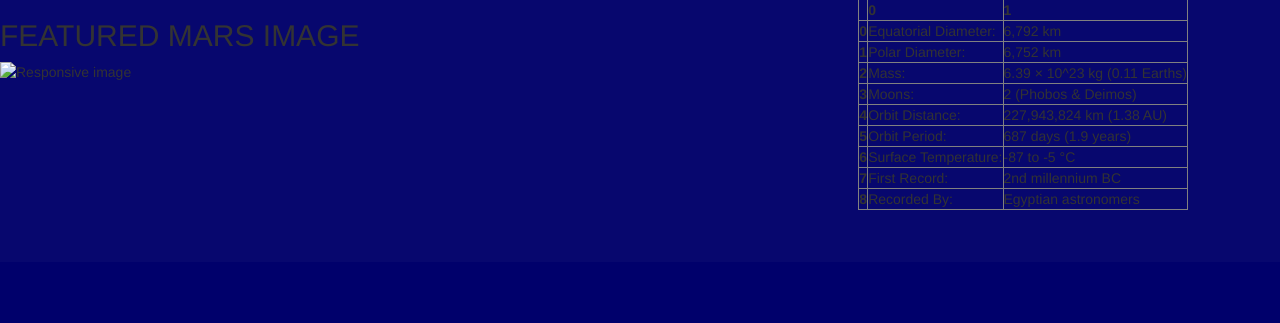
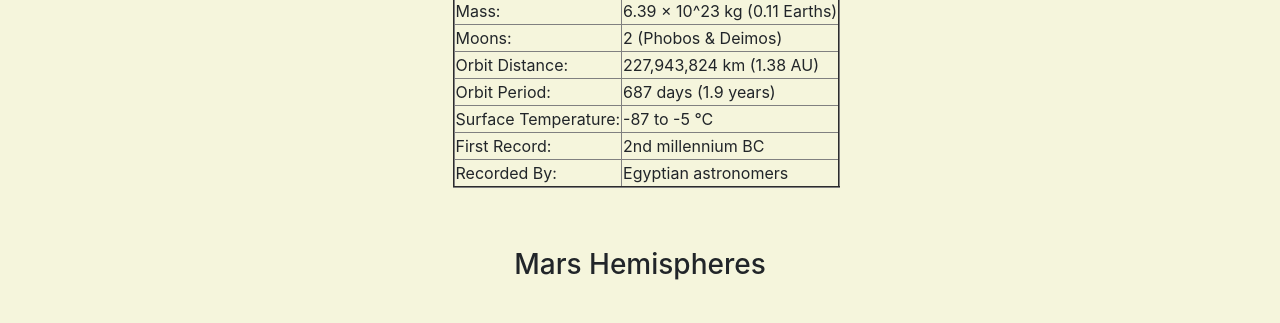
Before and after one commit to EMENGH/web-scraping-challenge, a Flask app: template Missions_to_Mars/templates/index.html in a window 1280 px wide. Shown: the part 538-861 px from the top of the page. Before the commit the page ends 748 px from the top, so only its background shows below. Run offline with Flask 2, Linux system fonts and the light colour scheme; the template is opened without the code that fills it, so the values that code supplies are empty; some libraries are stand-ins or nearby versions.

Commit message:
Update index.html

```diff
--- a/Missions_to_Mars/templates/index.html
+++ b/Missions_to_Mars/templates/index.html
@@ -5,16 +5,18 @@
   <meta name="viewport" content="width=device-width, initial-scale=1.0">
   <meta http-equiv="X-UA-Compatible" content="ie=edge">
   <title>Mars Facts</title>
-  <link rel="stylesheet" href="https://maxcdn.bootstrapcdn.com/bootstrap/3.3.7/css/bootstrap.min.css">
-  <link rel="stylesheet" href="../static/styles.css">
+  <link rel="stylesheet" href="https://maxcdn.bootstrapcdn.com/bootstrap/4.0.0/css/bootstrap.min.css" integrity="sha384-Gn5384xqQ1aoWXA+058RXPxPg6fy4IWvTNh0E263XmFcJlSAwiGgFAW/dAiS6JXm"
+        crossorigin="anonymous">
+  <link rel="stylesheet" href="style.css">
+  <!-- <link rel="stylesheet" href="../static/styles.css"> -->
 </head>
-
+<div class="page-container" style="background-color: beige;">
 <header class="header-container">
-    <div class="container style="background-color: grey;" style="color:black;">
-      <div class="row h-100 align-items-center">
+    <div class="head-container">
+      <div class="row h-75 align-items-center">
         <div class="col-12 text-center"  id="vpadding">
-          <h1 class="font-weight-light" style="color:blue">MISSION TO MARS</h1>
-          <p><a class="btn btn-primary btn-lg" style="background-color:rgb(7,7,58); border: 0px;"
+          <h1 class="font-weight-light" style="color:black">MISSION TO MARS</h1>
+          <p><a class="btn btn-primary btn-lg" style="background-color:rgb(2, 2, 22); border: 25px;"
                  href="http://127.0.0.1:5000/scrape" role="button">Scrape New Data</a></p>
         </div>
       </div>
@@ -25,110 +27,113 @@
 
  <!-- Mars latest News -->
   <div class="container-fluid">
-    <div class="row" style="background-color: grey;" style="color:black;">
+    <div class="row" style="background-color:lightgray;" style="color:black;">
 
-      <div class="col-md-6" style="padding:20px;">
-        <h2>Latest Mars News:</h2>
+      <div class="col-md-12" style="padding:20px; align-items: center;">
+        <h2>Latest Mars News</h2>
         <h3>{{mars_dictionary.latest_news_title}}</h3>
-        <p>{{mars_dictionary.latest_news_p}}</p>
-      </div>
-      </div>
-
-      <div class="col-md-6 text-center">
-        <img src="../static/news.png" style="width: 300px; height: 300px;">
+        <p>{{mars_dictionary.latest_news_parag}}</p>
       </div>
     </div>
   </div>
 
   <!-- Mars JPL featured image -->
 
+  <div class="container-fluid">
     <div class="row">
-    <div class="col-md-8">
-      <h2>FEATURED MARS IMAGE</h2>
+      <div class="col-md-12">
+         <!-- <h2>Featured Mars Image</h2> -->
+         <h3 style="text-align: center; padding:20px; margin:20px;">Featured Mars Image</h3>
          <img src="{{mars_dictionary.JPL_featured_image}}" class="img-responsive"
-        alt="Responsive image">
+              alt="Responsive image" style="max-width:50%; margin-left:25%">
+      </div>
+    </div>
   </div>
 
-
-
-
-
-
-
-  <!-- Mars Facts table
-  <div class="container-fluid" style=background-color:rgb(7,7,58)>
-    <div class="row" style="background-color:whitesmoke;">
-      <div class="col-md-6" style="margin: 20px;">
-        <h2>MARS DATA</h2>
-        <p>{{ mars_dictionary.mars_facts_table|safe }}</p>
-      </div>
-    </div>
-  </div>  -->
-
-  <table border="1" class="dataframe">
+  <!-- Mars Facts table -->
+  <div class="table-container" style="align-items:center;">
+  <div class="container-fluid">
+    <div class="row">
+      <div class="col-md-12" style="align-content: center;">
+        <!-- <h2> Mars Data Facts</h2> -->
+        <h3 style="text-align: center; padding-top: 30px; margin-top: 30px;">Mars Data Facts</h3>
+        <table border="2" class="dataframe" style="margin-left:35%;">
            <thead>
-      <tr style="text-align: right;">
+              <tr style="text-align:right;">
                  <th></th>
-        <th>0</th>
-        <th>1</th>
+                 <th>Value</th>
               </tr>
            </thead>
            <tbody>
               <tr>
-        <th>0</th>
                 <td>Equatorial Diameter:</td>
                 <td>6,792 km</td>
               </tr>
               <tr>
-        <th>1</th>
                 <td>Polar Diameter:</td>
                 <td>6,752 km</td>
               </tr>
               <tr>
-        <th>2</th>
                 <td>Mass:</td>
                 <td>6.39 × 10^23 kg (0.11 Earths)</td>
               </tr>
               <tr>
-        <th>3</th>
                 <td>Moons:</td>
                 <td>2 (Phobos &amp; Deimos)</td>
               </tr>
               <tr>
-        <th>4</th>
                 <td>Orbit Distance:</td>
                 <td>227,943,824 km (1.38 AU)</td>
               </tr>
               <tr>
-        <th>5</th>
                 <td>Orbit Period:</td>
                 <td>687 days (1.9 years)</td>
               </tr>
               <tr>
-        <th>6</th>
                 <td>Surface Temperature:</td>
                 <td>-87 to -5 °C</td>
               </tr>
               <tr>
-        <th>7</th>
                 <td>First Record:</td>
                 <td>2nd millennium BC</td>
               </tr>
               <tr>
-        <th>8</th>
                 <td>Recorded By:</td>
                 <td>Egyptian astronomers</td>
               </tr>
            </tbody>
         </table>
+     </div>
+    </div>
+  </div>
+  </div>
 
+  <h3 style="text-align: center; padding-top: 30px; margin-top: 30px;">Mars Hemispheres</h3>
+  <div class="card-deck">
+      <hr>
+      <div class="col-md-12">
+          <div class="row">
+              {% for item in mars_dictionary.hemisphere_images %}
+              <div class="col-md-6">
+                  <div class="card text-white bg-dark" style="margin: 30px;">
+                      <img class="card-img-top" src="{{ item.img_url }}" />
+                      <div class="card-body">
+                          <p class="card-text">{{ item.title }}</p>
+                      </div>
+                  </div>
+              </div>
+              {% endfor %}
+          </div>
+      </div>
+  </div><!-- Close main container -->
+  </div>
 
-
-
-
-
-
-
+  <script src="https://code.jquery.com/jquery-3.2.1.slim.min.js" integrity="sha384-KJ3o2DKtIkvYIK3UENzmM7KCkRr/rE9/Qpg6aAZGJwFDMVNA/GpGFF93hXpG5KkN"
+  crossorigin="anonymous"></script>
+  <script src="https://cdnjs.cloudflare.com/ajax/libs/popper.js/1.12.9/umd/popper.min.js" integrity="sha384-ApNbgh9B+Y1QKtv3Rn7W3mgPxhU9K/ScQsAP7hUibX39j7fakFPskvXusvfa0b4Q"
+  crossorigin="anonymous"></script>
+  <script src="https://maxcdn.bootstrapcdn.com/bootstrap/4.0.0/js/bootstrap.min.js" integrity="sha384-JZR6Spejh4U02d8jOt6vLEHfe/JQGiRRSQQxSfFWpi1MquVdAyjUar5+76PVCmYl"
+  crossorigin="anonymous"></script>
 
 </body>
 
```
Lines whose indentation alone changed are shown as unchanged.
